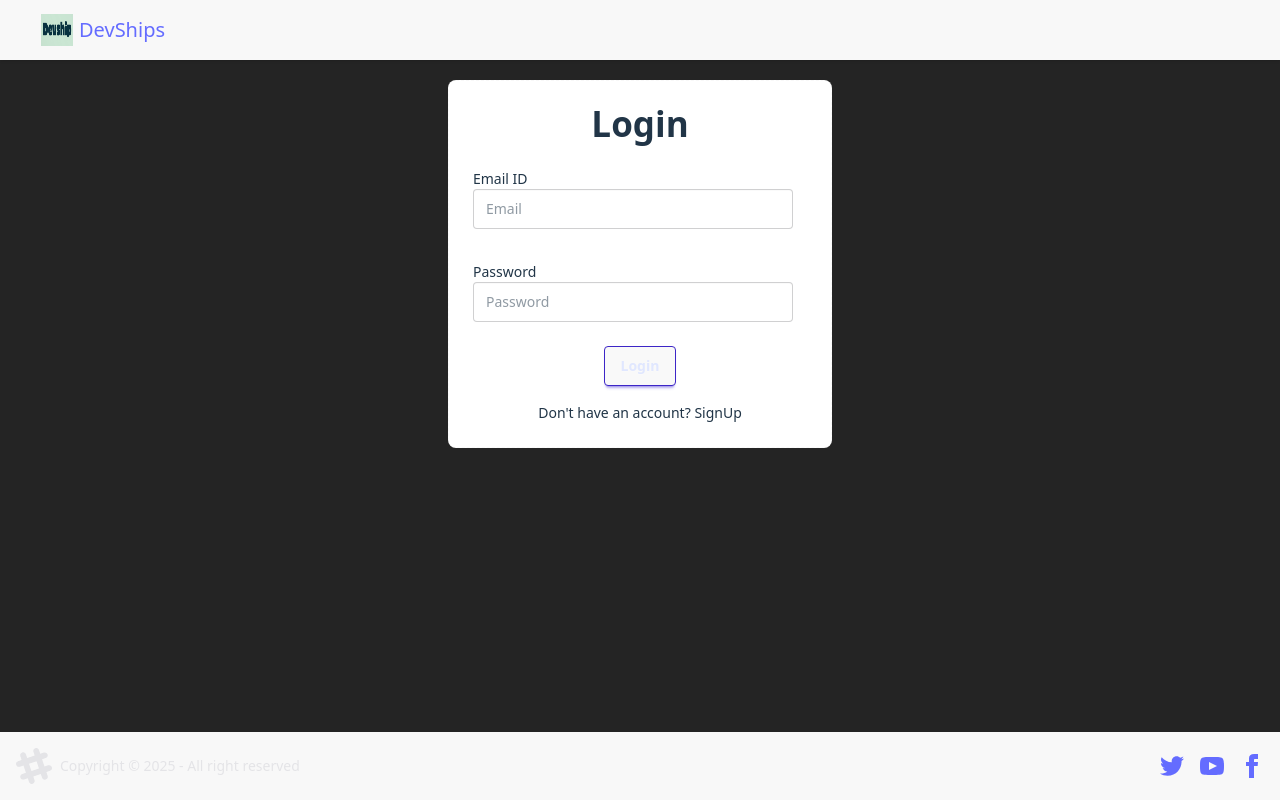
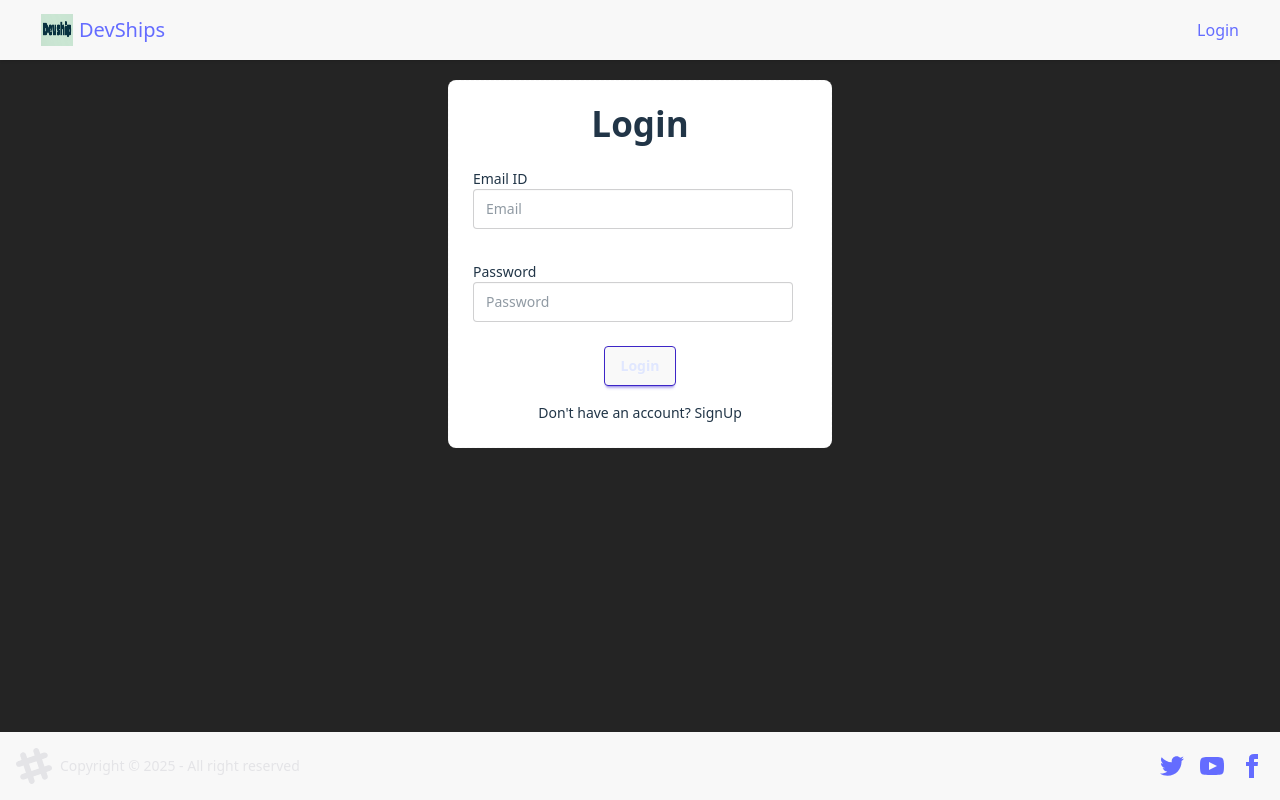
Before and after one commit to smritig537/Devships, a React (Vite) app in the folder Frontend/: page /login in a window 1280 px wide. Built offline with nearby package versions, Linux system fonts and the light colour scheme; no server answers.

Commit message:
updates in navbar

```diff
--- a/Frontend/src/Components/Navbar.jsx
+++ b/Frontend/src/Components/Navbar.jsx
@@ -54,11 +54,11 @@ const Navbar = () => {
             DevShips
           </Link>
         </div>
-        <div className="flex gap-2 items-center px-4">
-          {user && (
+         <div className="flex gap-2 items-center px-4">
+          {user ? (
             <div className="dropdown dropdown-end mx-5 flex">
               <p className="px-4">Welcome {user.name}</p>
-              <div tabIndex={0} role="button" className="btn btn-ghost btn-circle avatar ">
+              <div tabIndex={0} role="button" className="btn btn-ghost btn-circle avatar">
                 <div className="w-10 rounded-full md:w-8 sm:w-8">
                   <img
                     alt="User Photo"
@@ -75,12 +75,12 @@ const Navbar = () => {
                     Profile
                   </Link>
                 </li>
-                  <li>
+                <li>
                   <Link to="/connections" className="justify-between">
                     Connections
                   </Link>
                 </li>
-                  <li>
+                <li>
                   <Link to="/requests" className="justify-between">
                     Requests
                   </Link>
@@ -95,6 +95,12 @@ const Navbar = () => {
                 </li>
               </ul>
             </div>
+          ) : (
+            <div className="flex gap-2">
+              <Link to="/login" className="btn btn-ghost text-sm md:text-base">
+                Login
+              </Link>
+            </div>
           )}
         </div>
       </div>
```
